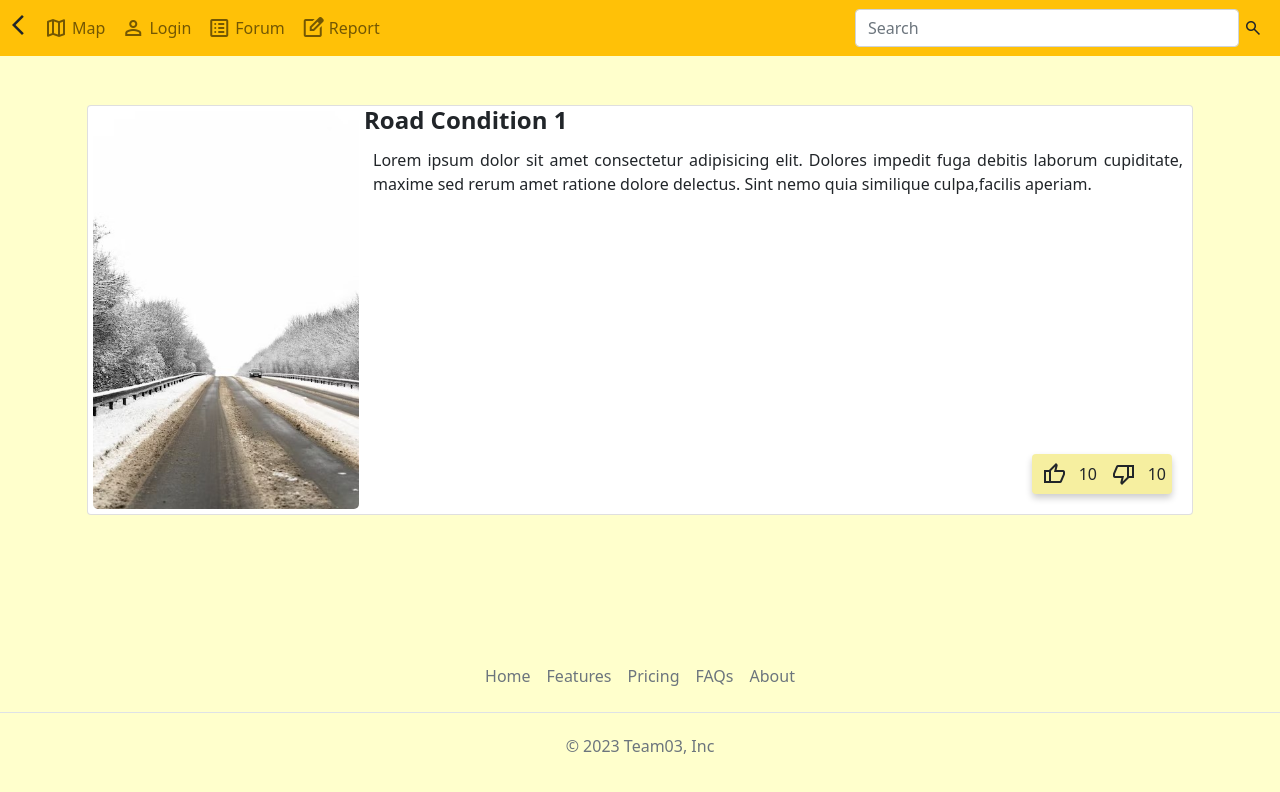
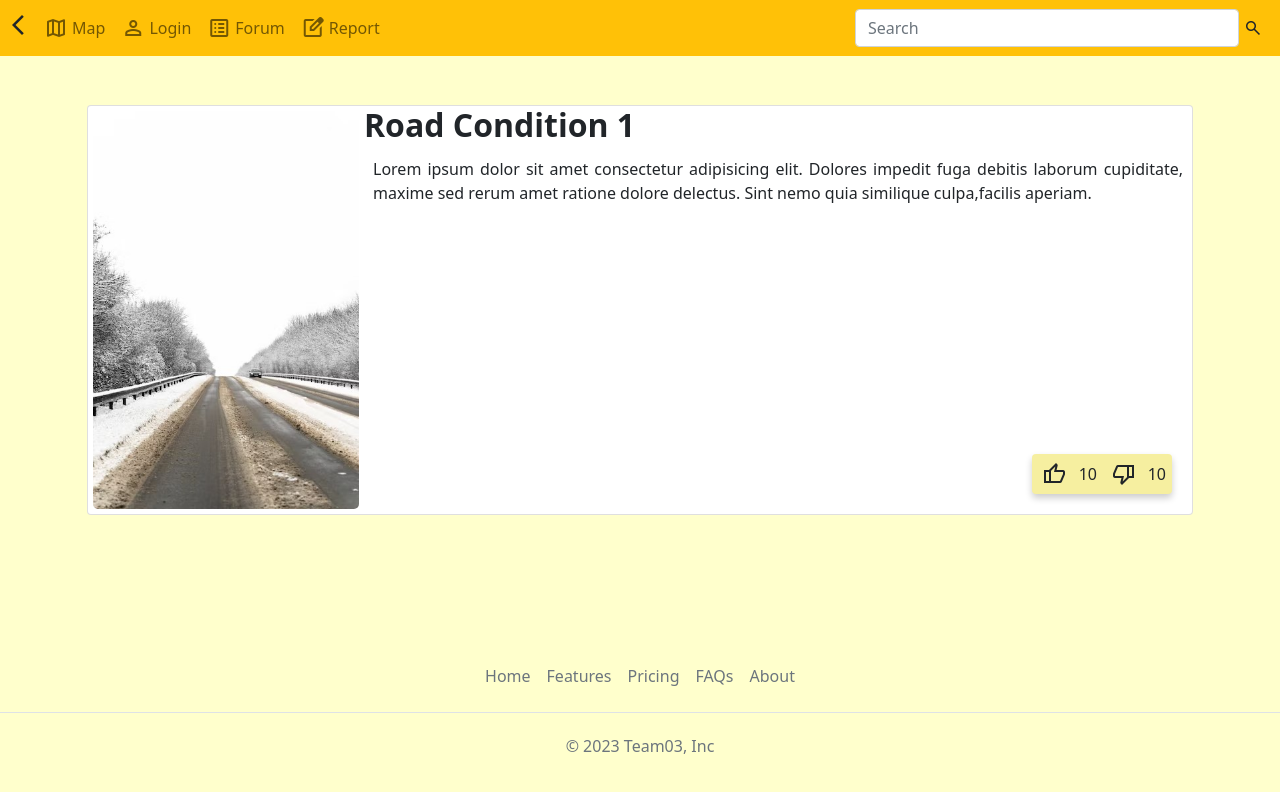
Before and after one commit to GlobalYZ/1800_202310_3, a plain HTML site: page pages/roadconditionlist.html in a window 1280 px wide. Drawn offline with nearby package versions, Linux system fonts and the light colour scheme; no server answers.

Commit message:
Adjust title css

```diff
--- a/styles/roadconditionlist.css
+++ b/styles/roadconditionlist.css
@@ -28,9 +28,10 @@
     flex-direction: row;
   }
 
-  .title h2 {
+  .titleHeading {
     font-weight: bold;
     font-size: 24px; /* Adjust the font size according to your preference */
+    padding: 0px 8px;
   }
 
   .row {
```
